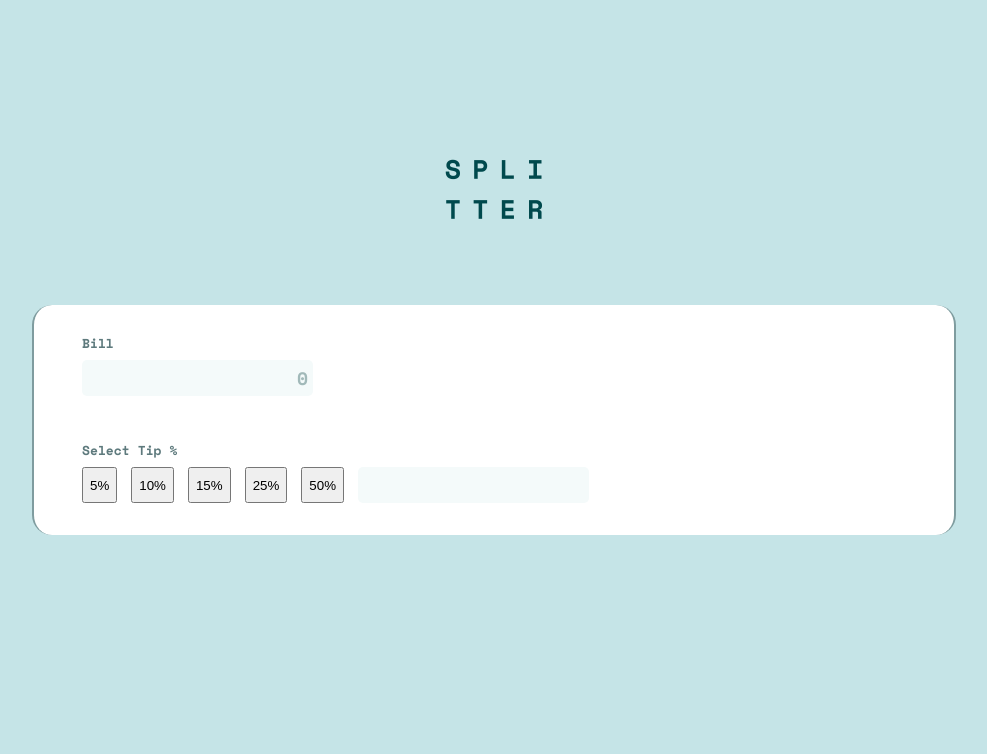
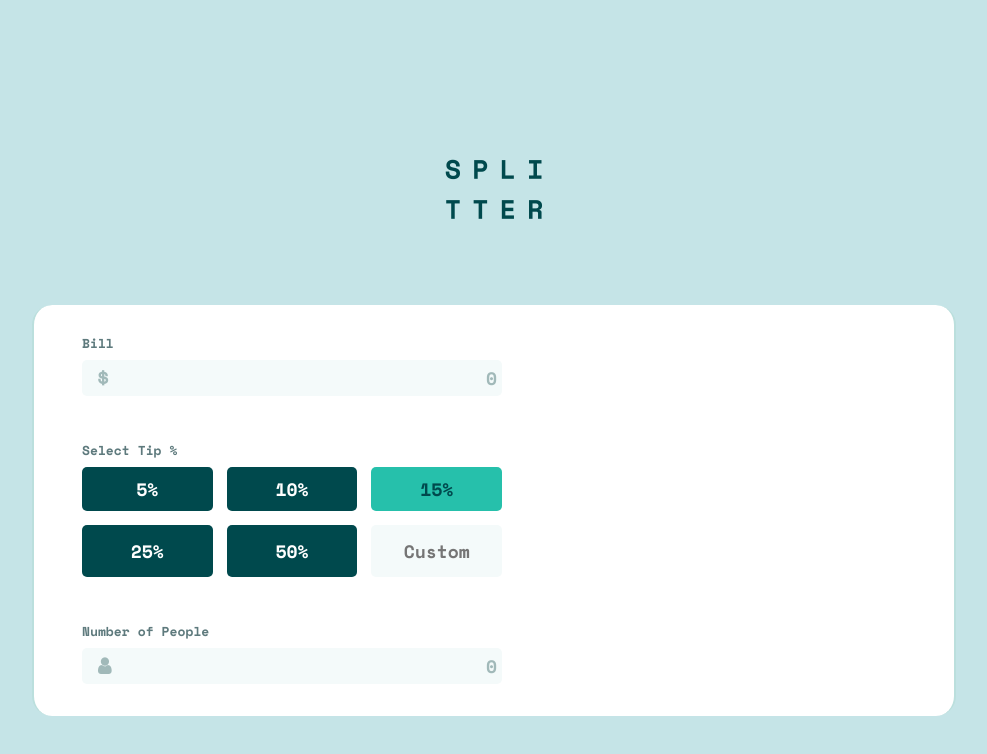
Before and after one commit to ThomasPeetersMkh/calc_syntra, a plain HTML site: page index.html in a window 1280 px wide. Shown: the whole page, without its empty margins (146-1133 px from the left). Drawn offline with nearby package versions, Linux system fonts and the light colour scheme; files whose address does not match are found by name.

Commit message:
calculator fixed minus error

```diff
--- a/index.html
+++ b/index.html
@@ -16,6 +16,7 @@
             <div class="calc">
                 <div class="calc__bill">
                     <h2>Bill</h2>
+                    <i class="calc__bill__i"></i>
                     <input type="text" class="calc__bill__input" placeholder="0">
                 </div>
                 <div class="calc__select">
@@ -25,11 +26,19 @@
                     <div class="calc__select__values">
                         <button class="calc__select__values__button">5%</button>
                         <button class="calc__select__values__button">10%</button>
-                        <button class="calc__select__values__button">15%</button>
+                        <button class="calc__select__values__button calc__select__values__button--active">15%</button>
                         <button class="calc__select__values__button">25%</button>
                         <button class="calc__select__values__button">50%</button>
-                        <input type="text" class="calc__select__values__button--custom">
+                        <input type="text" class="calc__select__values__button calc__select__values__button--custom" placeholder="Custom">
                     </div>
+                </div>
+                <div class="calc__number">
+                    <div class="calc__number__titles">
+                        <h2>Number of People</h2>
+                        <h2 class="calc__number__titles--error"></h2>
+                    </div>
+                    <i class="calc__number__i"></i>
+                    <input type="text" class="calc__number__input" placeholder="0">
                 </div>
             </div>
             <div class="results"></div>
--- /dev/null
+++ b/styles/base/_extends.scss
@@ -0,0 +1,17 @@
+@use "./variables" as *;
+@use "./fonts" as *;
+
+%input {
+  border: none;
+  border-radius: 5px;
+  background-color: $input;
+  width: 100%;
+  padding: 5px;
+  padding-left: 30px;
+  @include font(18px, 18px, $vdcyan, 700);
+  text-align: right;
+  &::placeholder {
+    @include font(18px, 18px, $placeholder, 700);
+    text-align: right;
+  }
+}
--- a/styles/base/_variables.scss
+++ b/styles/base/_variables.scss
@@ -5,3 +5,5 @@ $dgcyan2: hsl(184, 14%, 56%);
 $bg: hsl(185, 41%, 84%);
 $input: hsl(189, 41%, 97%);
 $placeholder: #a1b9b9;
+$border: #bbdfdd;
+$hover: #9fe8df;
--- a/styles/style.scss
+++ b/styles/style.scss
@@ -1,6 +1,7 @@
 @use "./base/reset";
 @use "./base/fonts" as *;
 @use "./base/variables" as *;
+@use "./base/extends";
 @use "./icons/icons";
 
 * {
@@ -38,8 +39,8 @@ main {
   background-color: white;
   min-height: 100px;
   border-radius: 20px;
-  border-left: $dgcyan2 solid 2px;
-  border-right: $dgcyan2 solid 2px;
+  border-left: $border solid 2px;
+  border-right: $border solid 2px;
   padding: 32px;
   padding-left: 48px;
   display: flex;
@@ -50,28 +51,72 @@ main {
     display: flex;
     flex-direction: column;
     justify-content: space-evenly;
+    width: 50%;
     gap: 48px;
     @include font;
+    &__bill {
+      &__i {
+        position: absolute;
+        padding-top: 12px;
+        padding-left: 16px;
+        &::before {
+          content: "\e900";
+          font-family: icomoon;
+          color: $placeholder;
+          font-size: 16px;
+        }
+      }
+      &__input {
+        @extend %input;
+      }
+    }
 
     &__select__values {
       display: flex;
       flex-wrap: wrap;
       gap: 14px;
+      &__button {
+        //flex-basis: 115px;
+        width: 115px;
+        flex-grow: 1;
+        border: none;
+        border-radius: 5px;
+        padding: 13px;
+        background-color: $vdcyan;
+        @include font(18px, 18px, white, 700);
+        &:hover {
+          background-color: $hover;
+          color: $vdcyan;
+        }
+        &--custom {
+          background-color: $input;
+          color: $dgcyan1;
+          text-align: center;
+        }
+        &--active {
+          background-color: $bcyan;
+          color: $vdcyan;
+        }
+      }
+    }
+    &__number {
+      &__i {
+        position: absolute;
+        padding-top: 12px;
+        padding-left: 16px;
+        &::before {
+          content: "\e901";
+          font-family: icomoon;
+          color: $placeholder;
+          font-size: 16px;
+        }
+      }
+      &__input {
+        @extend %input;
+      }
     }
     h2 {
       margin-bottom: 10px;
     }
-    input {
-      border: none;
-      border-radius: 5px;
-      background-color: $input;
-      padding: 5px;
-      @include font(18px, 18px, $vdcyan, 700);
-      text-align: right;
-      &::placeholder {
-        @include font(18px, 18px, $placeholder, 700);
-        text-align: right;
-      }
-    }
   }
 }
```
Also changed, not shown: styles/style.css, 1 other file.
